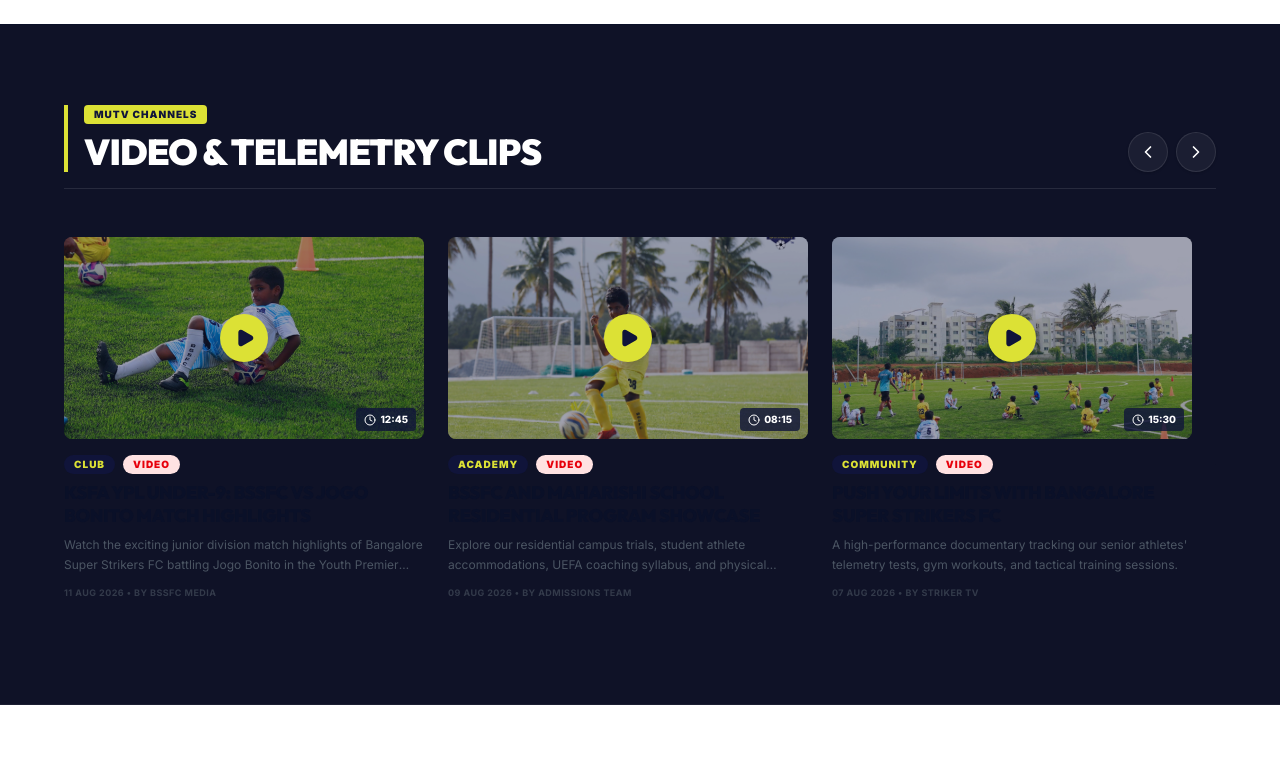
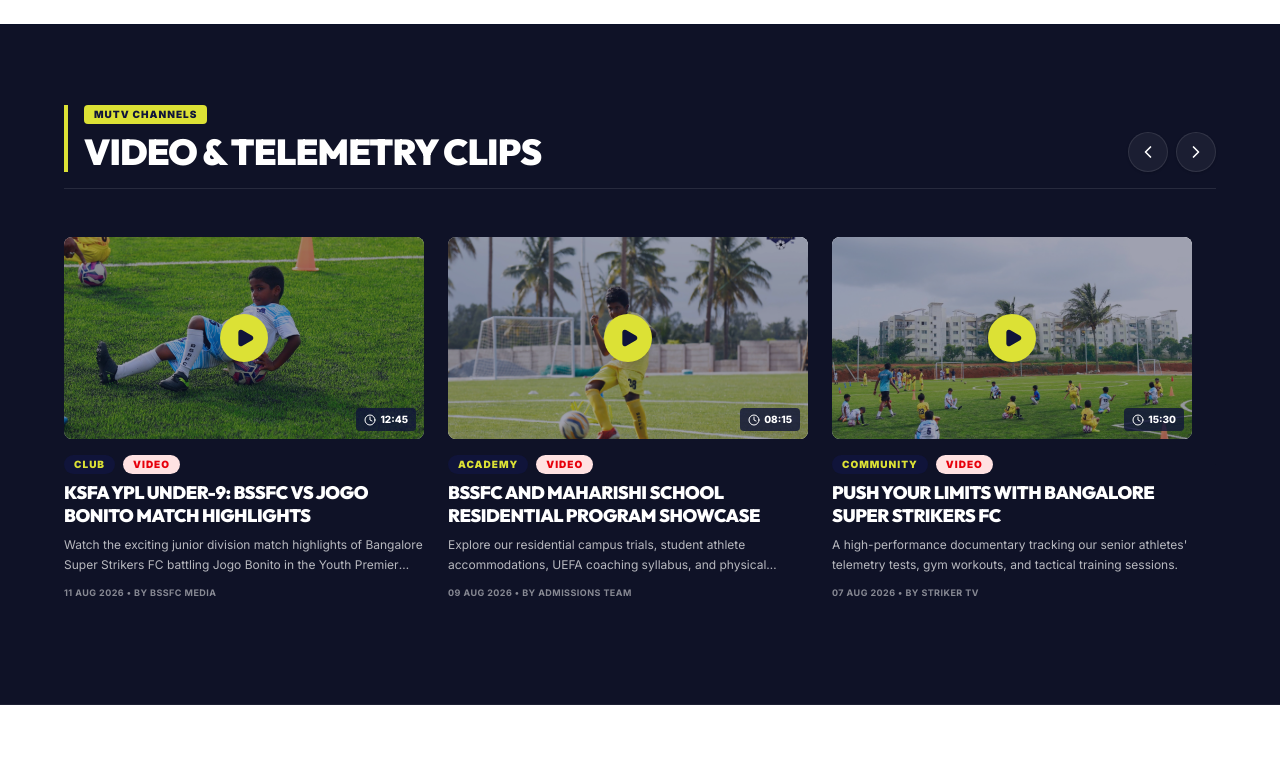
Before and after one commit to Shree-varshan-430/Super-Striker-International, a Next.js app: page / in a window 1280 px wide. Shown: the part 2464-3247 px from the top of the page. Built offline with nearby package versions, Linux system fonts and the light colour scheme.

Commit message:
Fix video cards legibility inside dark container, redirect URLs to verified BSSFC videos list tab, and enrich layout metadata with investor SEO keywords

```diff
--- a/src/app/layout.tsx
+++ b/src/app/layout.tsx
@@ -20,26 +20,33 @@
 
 export const metadata: Metadata = {
   title: {
-    default: "SuperStriker International | Football Ecosystem & Development",
+    default: "SuperStriker International | Football Ecosystem & Franchise Investment",
     template: "%s | SuperStriker International",
   },
   description:
-    "SuperStriker International Pvt Ltd is building India's future football champions through professional clubs (Bangalore, Pondicherry, Chennai Super Strikers), football schools, grassroots clinics, and strategic partner investment opportunities.",
+    "SuperStriker International Pvt Ltd offers high-yield commercial sports real estate, football club franchise investments, and elite youth academy sponsorships in India. Partner with us to scale grassroots soccer infrastructure, smart turf developments, and telemetry-driven player scouting networks.",
   keywords: [
     "SuperStriker International",
     "Bangalore Super Strikers FC",
     "Pondicherry Super Strikers FC",
     "Chennai Super Strikers FC",
     "Bangalore Football School",
-    "Indian Football Academy",
-    "Football Investment India",
-    "Grassroots Football India",
+    "football franchise investment India",
+    "sports real estate yield Bangalore",
+    "smart turf property returns",
+    "grassroots sports venture funding Karnataka",
+    "invest in Indian football academy",
+    "commercial sports sponsorship Pondicherry",
+    "KSFA league franchise equity",
+    "sports business franchise India",
+    "football academy investment opportunities",
+    "athletic telemetry startup"
   ],
   authors: [{ name: "SuperStriker Editorial Team" }],
   openGraph: {
-    title: "SuperStriker International | Football Ecosystem & Development",
+    title: "SuperStriker International | Football Franchise & Infrastructure Investment",
     description:
-      "Creating India's next football champions. Connecting grassroots clinics, academy training, and professional football leagues under a unified ecosystem.",
+      "High-yield sports real estate property returns, professional football club franchise investments, and elite telemetry-driven youth player academy sponsorships in India.",
     url: "https://superstriker.in",
     siteName: "SuperStriker International",
     images: [
@@ -55,8 +62,8 @@
   },
   twitter: {
     card: "summary_large_image",
-    title: "SuperStriker International | Football Ecosystem",
-    description: "Building India's future football champions from grassroots to professional leagues.",
+    title: "SuperStriker International | Football Franchise & Infrastructure Investment",
+    description: "Sponsor grassroots turf property developments and regional professional football franchises in India.",
     images: ["https://images.unsplash.com/photo-1508098682722-e99c43a406b2?q=80&w=1200&h=630&auto=format&fit=crop"],
   },
   robots: {
--- a/src/components/home/LatestFeed.tsx
+++ b/src/components/home/LatestFeed.tsx
@@ -272,7 +272,7 @@
                 key={item.slug}
                 className="w-[280px] sm:w-[320px] md:w-[360px] flex-shrink-0 snap-start group"
               >
-                <NewsCard item={item} />
+                <NewsCard item={item} darkTheme={true} />
               </div>
             ))}
 
--- a/src/components/home/NewsCard.tsx
+++ b/src/components/home/NewsCard.tsx
@@ -8,9 +8,10 @@
 
 interface NewsCardProps {
   item: NewsItem;
+  darkTheme?: boolean;
 }
 
-export default function NewsCard({ item }: NewsCardProps) {
+export default function NewsCard({ item, darkTheme }: NewsCardProps) {
   const [showModal, setShowModal] = useState(false);
 
   const articleLink = `/news/${item.slug}`;
@@ -30,7 +31,7 @@
   return (
     <>
       <div className="flex flex-col gap-4 text-left w-full group select-none">
-        {/* Media Container */}
+        {/* Media Container (16:9 Aspect Box with reserved dimensions for 0 CLS) */}
         <Link
           href={targetLink}
           onClick={handleClick}
@@ -41,9 +42,8 @@
           <Image
             src={item.thumbnail}
             alt={item.title}
-            width={380}
-            height={214}
-            className="w-full h-full object-cover transition-transform duration-700 group-hover:scale-105"
+            fill
+            className="object-cover transition-transform duration-700 group-hover:scale-105"
             sizes="(max-w-768px) 100vw, 380px"
           />
 
@@ -86,19 +86,27 @@
             target={hasVideoUrl ? "_blank" : undefined}
             rel={hasVideoUrl ? "noopener noreferrer" : undefined}
           >
-            <h4 className="font-display text-base sm:text-lg font-black uppercase tracking-tight text-[#0A1028] leading-tight line-clamp-2 hover:text-[#10143A] transition-colors">
+            <h4 className={`font-display text-base sm:text-lg font-black uppercase tracking-tight leading-tight line-clamp-2 transition-colors ${
+              darkTheme
+                ? "text-white hover:text-[#DCE135]"
+                : "text-[#0A1028] hover:text-[#10143A]"
+            }`}>
               {item.title}
             </h4>
           </Link>
 
           {/* Excerpt / Date */}
           {item.excerpt && (
-            <p className="text-xs text-[#4B5563] leading-relaxed line-clamp-2">
+            <p className={`text-xs leading-relaxed line-clamp-2 ${
+              darkTheme ? "text-white/70" : "text-[#4B5563]"
+            }`}>
               {item.excerpt}
             </p>
           )}
 
-          <div className="text-[9px] font-bold text-[#4B5563]/60 uppercase tracking-wider mt-1">
+          <div className={`text-[9px] font-bold uppercase tracking-wider mt-1 ${
+            darkTheme ? "text-white/50" : "text-[#4B5563]/60"
+          }`}>
             {item.publishedAt} {item.author && `• By ${item.author}`}
           </div>
         </div>
```
